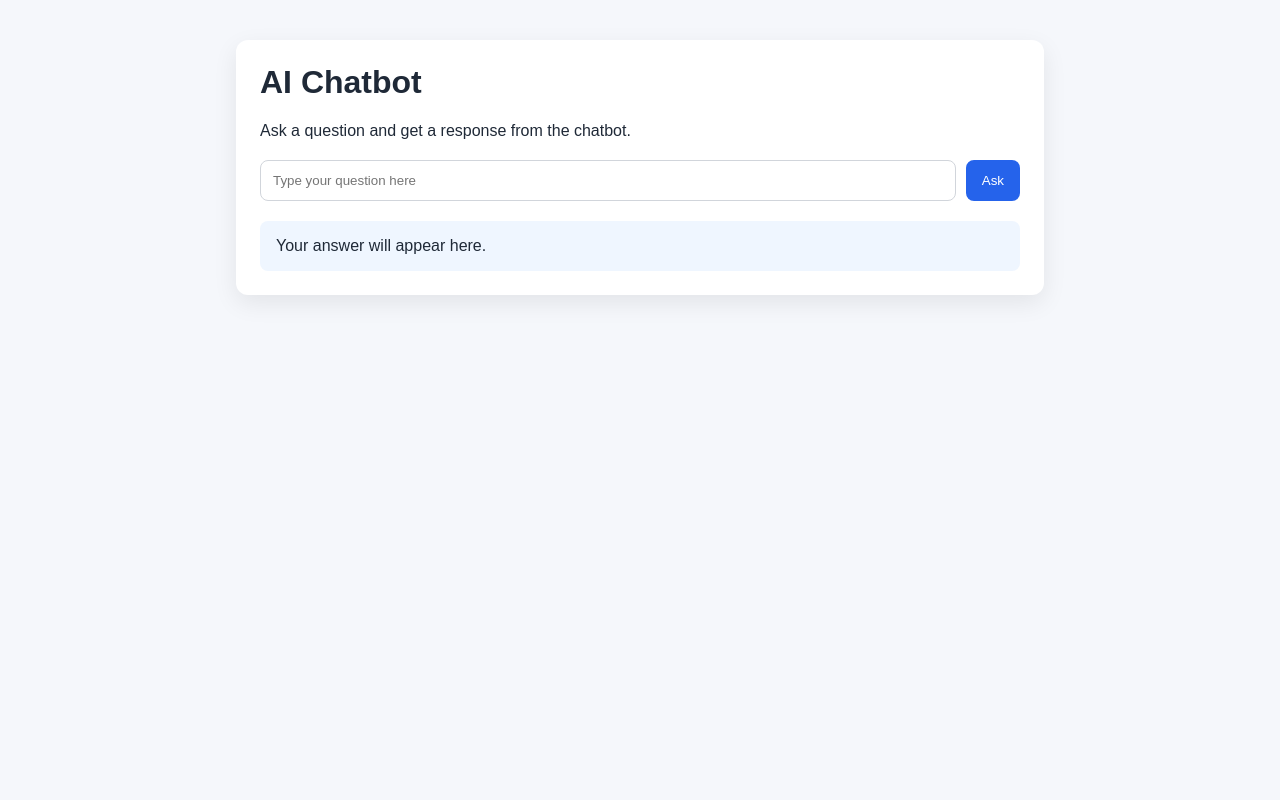
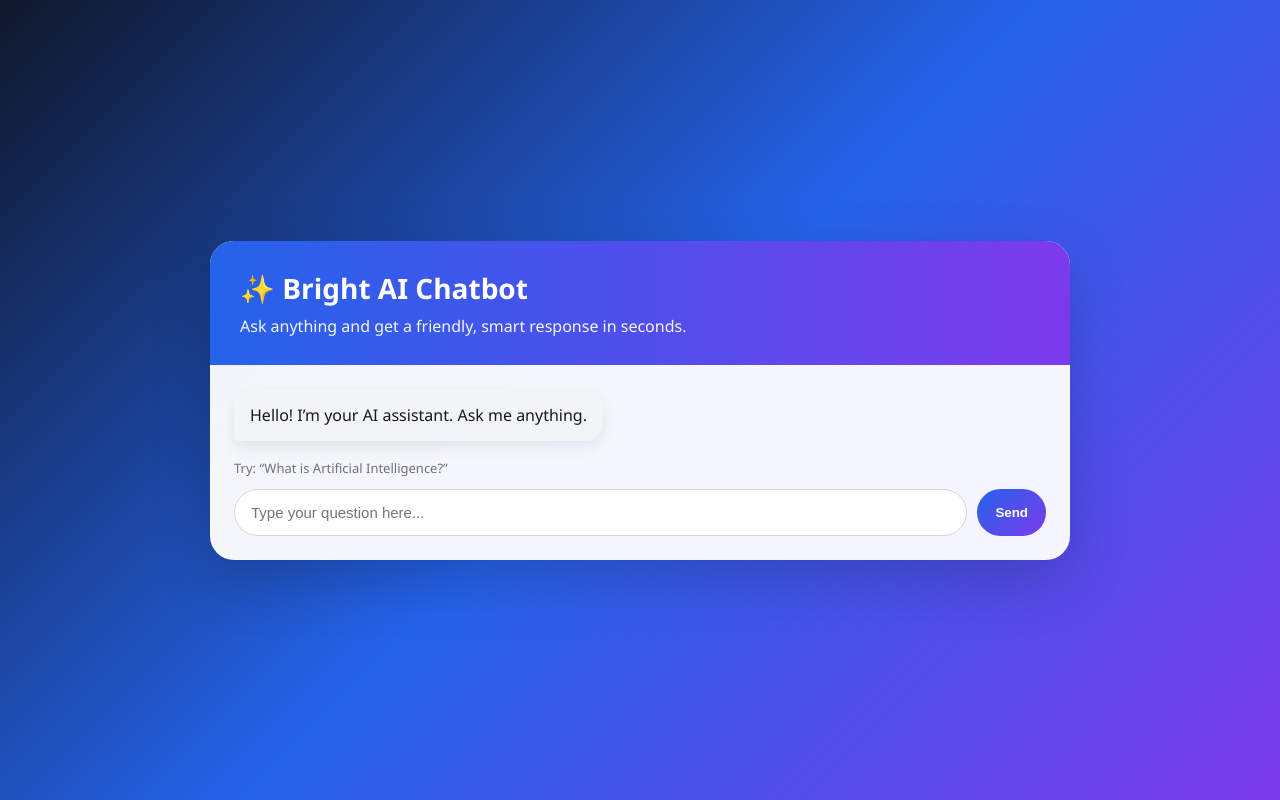
Before and after one commit to denishkanani/CHATBOT, a FastAPI app: page / in a window 1280 px wide. Run offline with FastAPI, Linux system fonts and the light colour scheme.

Commit message:
Improve chatbot UI and finalize project

```diff
--- a/templates/index.html
+++ b/templates/index.html
@@ -3,74 +3,152 @@
 <head>
     <meta charset="UTF-8" />
     <meta name="viewport" content="width=device-width, initial-scale=1.0" />
-    <title>AI Chatbot</title>
+    <title>Bright AI Chatbot</title>
     <style>
+        :root {
+            --bg: linear-gradient(135deg, #0f172a, #2563eb, #7c3aed);
+            --card: rgba(255,255,255,0.95);
+            --accent: #2563eb;
+            --accent-2: #7c3aed;
+            --text: #111827;
+            --muted: #6b7280;
+        }
+        * { box-sizing: border-box; }
         body {
-            font-family: Arial, sans-serif;
             margin: 0;
-            padding: 0;
-            background: #f5f7fb;
-            color: #1f2937;
+            font-family: 'Segoe UI', Tahoma, Geneva, Verdana, sans-serif;
+            background: var(--bg);
+            color: var(--text);
+            min-height: 100vh;
+            display: flex;
+            align-items: center;
+            justify-content: center;
+            padding: 20px;
         }
-        .container {
-            max-width: 760px;
-            margin: 40px auto;
-            padding: 24px;
-            background: white;
-            border-radius: 12px;
-            box-shadow: 0 8px 24px rgba(0,0,0,0.08);
+        .chat-shell {
+            width: 100%;
+            max-width: 860px;
+            background: var(--card);
+            border-radius: 24px;
+            box-shadow: 0 20px 60px rgba(0,0,0,0.2);
+            overflow: hidden;
         }
-        h1 { margin-top: 0; }
-        form { display: flex; gap: 10px; margin-top: 20px; }
+        .hero {
+            padding: 28px 30px;
+            background: linear-gradient(90deg, var(--accent), var(--accent-2));
+            color: white;
+        }
+        .hero h1 { margin: 0 0 8px; font-size: 28px; }
+        .hero p { margin: 0; opacity: 0.95; }
+        .chat-area {
+            padding: 24px 24px 18px;
+            display: flex;
+            flex-direction: column;
+            gap: 14px;
+        }
+        .bubble {
+            max-width: 80%;
+            padding: 14px 16px;
+            border-radius: 18px;
+            line-height: 1.5;
+            box-shadow: 0 6px 16px rgba(15,23,42,0.08);
+            white-space: pre-wrap;
+        }
+        .bubble.user {
+            align-self: flex-end;
+            background: linear-gradient(135deg, #2563eb, #3b82f6);
+            color: white;
+            border-bottom-right-radius: 4px;
+        }
+        .bubble.bot {
+            align-self: flex-start;
+            background: #f3f4f6;
+            color: var(--text);
+            border-bottom-left-radius: 4px;
+        }
+        form {
+            display: flex;
+            gap: 10px;
+            padding: 0 24px 24px;
+        }
         input[type="text"] {
             flex: 1;
-            padding: 12px;
+            padding: 14px 16px;
             border: 1px solid #d1d5db;
-            border-radius: 8px;
+            border-radius: 999px;
+            font-size: 15px;
+            outline: none;
+        }
+        input[type="text"]:focus {
+            border-color: var(--accent);
+            box-shadow: 0 0 0 3px rgba(37,99,235,0.16);
         }
         button {
-            padding: 12px 16px;
             border: none;
-            border-radius: 8px;
-            background: #2563eb;
+            padding: 14px 18px;
+            border-radius: 999px;
+            background: linear-gradient(135deg, var(--accent), var(--accent-2));
             color: white;
             cursor: pointer;
+            font-weight: 600;
         }
-        .answer {
-            margin-top: 20px;
-            padding: 16px;
-            background: #eff6ff;
-            border-radius: 8px;
-            white-space: pre-wrap;
-        }
+        button:hover { transform: translateY(-1px); }
+        .hint { color: var(--muted); font-size: 13px; padding: 0 24px 12px; }
     </style>
 </head>
 <body>
-    <div class="container">
-        <h1>AI Chatbot</h1>
-        <p>Ask a question and get a response from the chatbot.</p>
+    <div class="chat-shell">
+        <div class="hero">
+            <h1>✨ Bright AI Chatbot</h1>
+            <p>Ask anything and get a friendly, smart response in seconds.</p>
+        </div>
+
+        <div class="chat-area" id="chat-area">
+            <div class="bubble bot">Hello! I’m your AI assistant. Ask me anything.</div>
+        </div>
+
+        <div class="hint">Try: “What is Artificial Intelligence?”</div>
+
         <form id="chat-form">
-            <input id="question" type="text" placeholder="Type your question here" required />
-            <button type="submit">Ask</button>
+            <input id="question" type="text" placeholder="Type your question here..." required />
+            <button type="submit">Send</button>
         </form>
-        <div id="result" class="answer">Your answer will appear here.</div>
     </div>
 
     <script>
         const form = document.getElementById('chat-form');
-        const result = document.getElementById('result');
+        const chatArea = document.getElementById('chat-area');
+        const questionInput = document.getElementById('question');
+
+        function addBubble(text, type) {
+            const div = document.createElement('div');
+            div.className = `bubble ${type}`;
+            div.textContent = text;
+            chatArea.appendChild(div);
+            chatArea.scrollTop = chatArea.scrollHeight;
+        }
 
         form.addEventListener('submit', async (event) => {
             event.preventDefault();
-            const question = document.getElementById('question').value;
-            result.textContent = 'Loading...';
+            const question = questionInput.value.trim();
+            if (!question) return;
+
+            addBubble(question, 'user');
+            questionInput.value = '';
+            addBubble('Thinking...', 'bot');
 
             try {
                 const response = await fetch(`/ask?question=${encodeURIComponent(question)}`);
                 const data = await response.json();
-                result.textContent = data.answer || 'No answer returned.';
+                const lastBubble = chatArea.lastElementChild;
+                if (lastBubble && lastBubble.classList.contains('bot')) {
+                    lastBubble.textContent = data.answer || 'No answer returned.';
+                }
             } catch (error) {
-                result.textContent = 'Error: ' + error.message;
+                const lastBubble = chatArea.lastElementChild;
+                if (lastBubble && lastBubble.classList.contains('bot')) {
+                    lastBubble.textContent = 'Error: ' + error.message;
+                }
             }
         });
     </script>
```
